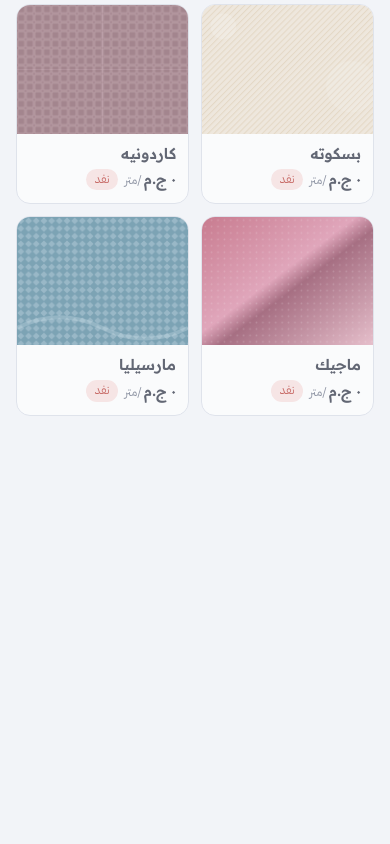
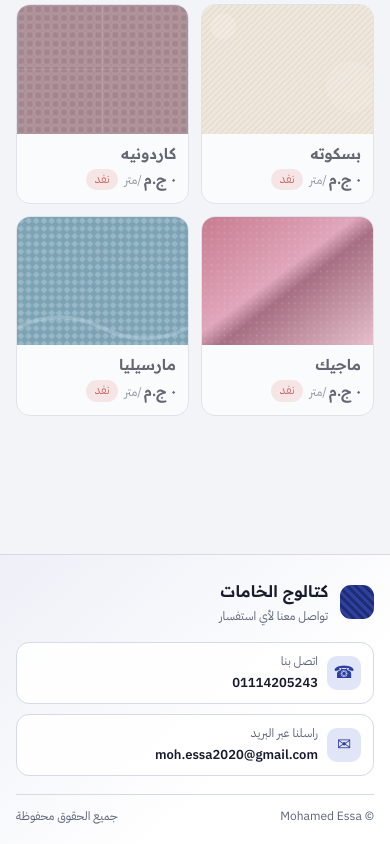
Before and after one commit to benessaessa/clothes, a website: page index.html in a window 390 px wide. Shown: the part 878-1722 px from the top of the page. Before the commit the page ends 1404 px from the top, so only its background shows below. Drawn offline with Linux system fonts and the light colour scheme; no server answers.

Commit message:
Add responsive contact footer
Co-authored-by: Copilot <223556219+Copilot@users.noreply.github.com>

```diff
--- a/css/style.css
+++ b/css/style.css
@@ -77,6 +77,37 @@ main { padding-block: 16px 110px; }
 .hero { display: grid; gap: 4px; margin-bottom: 14px; }
 .hero h1 { font-size: 22px; }
 .note { display: inline-block; margin-top: 6px; font-size: 12px; background: var(--warn-bg); color: var(--warn); padding: 2px 10px; border-radius: 99px; }
+
+.app-footer {
+  margin-top: 28px;
+  border-top: 1px solid var(--line);
+  background: linear-gradient(140deg, color-mix(in srgb, var(--accent) 8%, var(--surface)), var(--surface) 68%);
+}
+.app-footer .inner { padding-top: 24px; padding-bottom: 18px; }
+.footer-main, .footer-brand, .footer-contacts, .footer-contact, .footer-bottom { display: flex; }
+.footer-main { align-items: center; justify-content: space-between; gap: 24px; }
+.footer-brand { align-items: center; gap: 12px; }
+.footer-brand .mark { border-radius: 11px; }
+.footer-brand > div, .footer-contact > span:last-child { display: grid; gap: 2px; }
+.footer-brand b { font-family: var(--font-display); font-size: 16px; }
+.footer-brand span:not(.mark), .footer-contact small { color: var(--muted); font-size: 12px; }
+.footer-contacts { flex-wrap: wrap; gap: 10px; }
+.footer-contact {
+  align-items: center; gap: 9px; min-width: 190px;
+  padding: 9px 12px; border: 1px solid var(--line); border-radius: 13px;
+  background: color-mix(in srgb, var(--surface) 88%, transparent);
+  color: var(--fg); text-decoration: none; transition: border-color .18s, transform .18s;
+}
+.footer-contact:hover { border-color: var(--accent); transform: translateY(-2px); }
+.footer-contact-icon {
+  display: grid; place-items: center; width: 34px; height: 34px; flex: none;
+  border-radius: 10px; background: var(--info-bg); color: var(--accent); font-size: 17px;
+}
+.footer-contact b { direction: ltr; unicode-bidi: isolate; font-size: 13px; font-weight: 600; }
+.footer-bottom {
+  justify-content: space-between; gap: 12px; margin-top: 18px; padding-top: 12px;
+  border-top: 1px solid var(--line); color: var(--muted); font-size: 12px;
+}
 
 .search {
   width: 100%; border: 1px solid var(--line); background: var(--surface); border-radius: 12px;
@@ -708,6 +739,10 @@ details .lines { margin-top: 8px; font-size: 13px; }
   .order-details { grid-template-columns: 1fr; }
 }
 @media (max-width: 520px) {
+  .footer-main { align-items: stretch; flex-direction: column; gap: 16px; }
+  .footer-contacts { display: grid; grid-template-columns: 1fr; }
+  .footer-contact { min-width: 0; }
+  .footer-bottom { flex-wrap: wrap; }
   .order-filters { grid-template-columns: 1fr; }
   .payment-settings-fields { grid-template-columns: 1fr; }
   .orders-grid { grid-template-columns: 1fr; }
--- a/index.html
+++ b/index.html
@@ -6,7 +6,7 @@
   <title>كتالوج الخامات</title>
   <meta name="claude:viewport-fit-sides" content="cover">
   <link rel="stylesheet" href="https://fonts.googleapis.com/css2?family=IBM+Plex+Sans+Arabic:wght@400;500;600&family=Readex+Pro:wght@500;600&display=swap">
-  <link rel="stylesheet" href="css/style.css?v=20261126-stock-save-cards">
+  <link rel="stylesheet" href="css/style.css?v=20261126-copyright-footer">
 </head>
 <body>
 
@@ -60,6 +60,34 @@
     </section>
   </main>
 
+  <footer class="app-footer">
+    <div class="inner">
+      <div class="footer-main">
+        <div class="footer-brand">
+          <span class="mark" aria-hidden="true"></span>
+          <div>
+            <b>كتالوج الخامات</b>
+            <span>تواصل معنا لأي استفسار</span>
+          </div>
+        </div>
+        <div class="footer-contacts" aria-label="بيانات التواصل">
+          <a class="footer-contact" href="tel:+201114205243">
+            <span class="footer-contact-icon" aria-hidden="true">☎</span>
+            <span><small>اتصل بنا</small><b dir="ltr">01114205243</b></span>
+          </a>
+          <a class="footer-contact" href="mailto:moh.essa2020@gmail.com">
+            <span class="footer-contact-icon" aria-hidden="true">✉</span>
+            <span><small>راسلنا عبر البريد</small><b dir="ltr">moh.essa2020@gmail.com</b></span>
+          </a>
+        </div>
+      </div>
+      <div class="footer-bottom">
+        <span>© Mohamed Essa</span>
+        <span>جميع الحقوق محفوظة</span>
+      </div>
+    </div>
+  </footer>
+
   <div class="cartbar" id="cartbar" hidden>
     <div class="in">
       <div class="tot"><span class="sub" id="cartCount"></span><b id="cartTotal"></b></div>
@@ -78,6 +106,6 @@
 <script src="https://www.gstatic.com/firebasejs/10.14.1/firebase-app-compat.js"></script>
 <script src="https://www.gstatic.com/firebasejs/10.14.1/firebase-firestore-compat.js"></script>
 <script src="https://www.gstatic.com/firebasejs/10.14.1/firebase-auth-compat.js"></script>
-<script src="js/app.js?v=20261126-stock-save-cards"></script>
+<script src="js/app.js?v=20261126-copyright-footer"></script>
 </body>
 </html>
```
